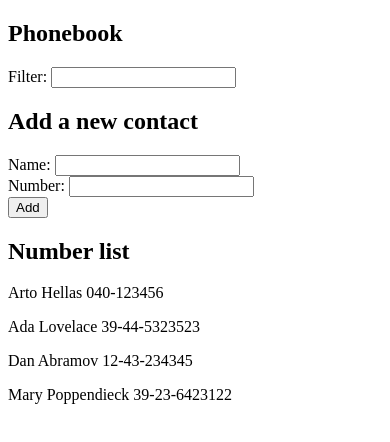
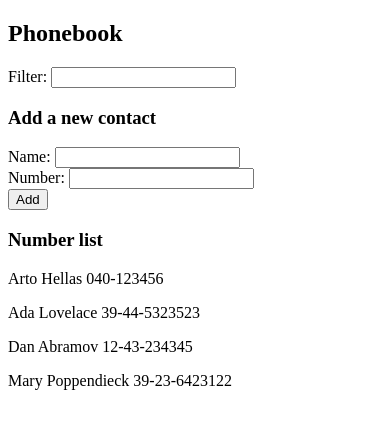
Before and after one commit to moysush/fullstackopen, a React (Vite) app in the folder part2/the-phonebook/: page / in a window 390 px wide. Shown: the top 442 px of the page. Built offline with nearby package versions, Linux system fonts and the light colour scheme.

Commit message:
2.10: The Phonebook Step 5 (extract components for reusability)

```diff
--- a/part2/the-phonebook/src/App.jsx
+++ b/part2/the-phonebook/src/App.jsx
@@ -1,4 +1,36 @@
 import { useState } from 'react'
+
+const Filter = ({ filter, handleFilter }) => {
+  return (
+    <div>Filter: <input value={filter} onChange={handleFilter} /></div>
+  )
+}
+
+const PersonForm = ({ newName, setNewName, newNum, setNewNum, handleSubmit }) => {
+  return (
+    <form>
+      <div>
+        Name: <input value={newName} onChange={(e) => setNewName(e.target.value)} />
+      </div>
+      <div>
+        Number: <input value={newNum} onChange={(e) => setNewNum(e.target.value)} />
+      </div>
+      <div>
+        <button type="submit" onClick={handleSubmit}>Add</button>
+      </div>
+    </form>
+  )
+}
+
+const PersonsList = ({ personsToShow }) => {
+  return (
+    <div>
+      {personsToShow.map(person =>
+        <p key={person.name}>{person.name} {person.number}</p>
+      )}
+    </div>
+  )
+}
 
 const App = () => {
   const [persons, setPersons] = useState([
@@ -18,7 +50,7 @@ const App = () => {
       number: newNum
     }
 
-    if(persons.some(person => person.name === newName)){
+    if (persons.some(person => person.name === newName)) {
       alert(`${newName} is already added to phonebook`)
       return // wont execute the codes below if true
     }
@@ -34,34 +66,17 @@ const App = () => {
   }
 
   const personsToShow = filter ?
-  persons.filter(person => person.name.toLowerCase().includes(filter.toLowerCase()))
-  : persons
-  console.log(personsToShow);
-
-
+    persons.filter(person => person.name.toLowerCase().includes(filter.toLowerCase()))
+    : persons
 
   return (
     <div>
       <h2>Phonebook</h2>
-      <div>Filter: <input value={filter} onChange={handleFilter}/></div>
-      <form>
-        <h2>Add a new contact</h2>
-        <div>
-          Name: <input value={newName} onChange={(e) => setNewName(e.target.value)}/>
-        </div>
-        <div>
-          Number: <input value={newNum} onChange={(e) => setNewNum(e.target.value)}/>
-        </div>
-        <div>
-          <button type="submit" onClick={handleSubmit}>Add</button>
-        </div>
-      </form>
-      <h2>Number list</h2>
-      <div>
-        {personsToShow.map(person =>
-          <p key={person.name}>{person.name} {person.number}</p>
-        )}
-      </div>
+      <Filter filter={filter} handleFilter={handleFilter} />
+      <h3>Add a new contact</h3>
+      <PersonForm newName={newName} setNewName={setNewName} newNum={newNum} setNewNum={setNewNum} handleSubmit={handleSubmit} />
+      <h3>Number list</h3>
+      <PersonsList personsToShow={personsToShow} />
     </div>
   )
 }
```
